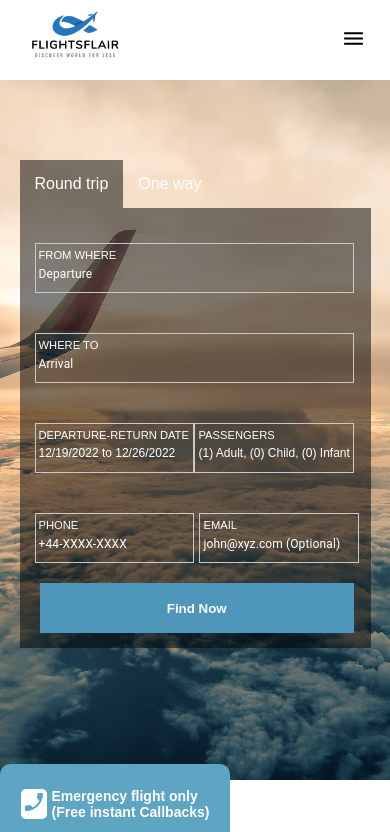
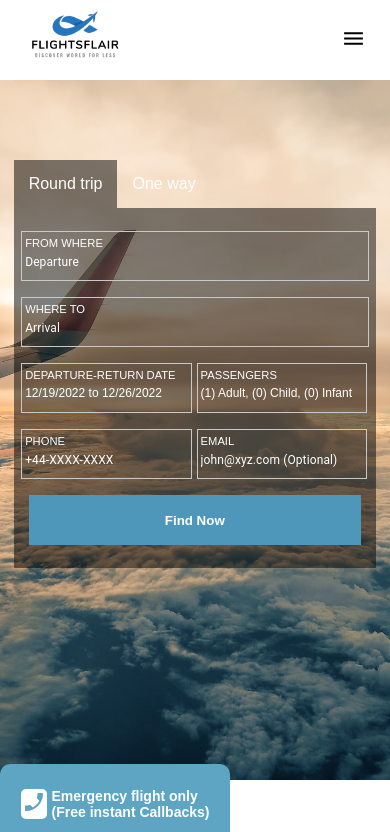
Before and after one commit to Afzal00786/flights-flair, a React (Create React App) app: page / in a window 390 px wide. Shown: the top 832 px of the page. Built offline with nearby package versions, Linux system fonts and the light colour scheme.

Commit message:
push ui changes

```diff
--- a/src/components/BookNow/BookNowFlightDetails.jsx
+++ b/src/components/BookNow/BookNowFlightDetails.jsx
@@ -7,7 +7,6 @@ import TripForm from "../TripForm";
 
 import "./bookNow.css";
 function BookNowFlightDetails() {
-  const responsive = window.innerWidth > 700;
   const location = useLocation();
   const { pathname } = useLocation();
 
--- a/src/components/BookNow/index.jsx
+++ b/src/components/BookNow/index.jsx
@@ -118,10 +118,9 @@ function BookNow() {
             modules={[Pagination, Navigation]}
             className="mySwiper"
           >
-            {bookCard.map((data) => {
+            {bookCard.map((data, index) => {
               return (
-                <SwiperSlide>
-                  <div>
+                <SwiperSlide key={index}>
                   <div
                     onClick={() =>
                       navigation("/booknowflightdetails", { state: data })
@@ -141,7 +140,6 @@ function BookNow() {
                     <div className="book_Card_price">{data.price}</div>
                     <div className="book_Card_order">{data.order}</div>
                   </div>
-                  </div>
                 </SwiperSlide>
               );
             })}
--- a/src/components/Footer/index.jsx
+++ b/src/components/Footer/index.jsx
@@ -97,9 +97,10 @@ const Footer = () => {
             >
               Booking Terms
             </div>
-            {bookCard.map((data) => {
+            {bookCard.map((data, index) => {
               return (
                 <div
+                  key={index}
                   className="footer_servives_items"
                   onClick={() =>
                     navigation("/BookNowFlightDetails", { state: data })
--- a/src/components/Home/index.jsx
+++ b/src/components/Home/index.jsx
@@ -14,7 +14,6 @@ const Home = () => {
       <MetaData title="Flightsflair - Cheap flight from UK to Pakistan,Karachi,Lahore,Islamaba..." />
       <NavBar />
       <Banner />
-
       <BookNow />
       <PakistanFlights />
       <DubaiHolidays />
--- a/src/components/Navbar/index.jsx
+++ b/src/components/Navbar/index.jsx
@@ -336,7 +336,7 @@ const NavBar = ({ styling }) => {
                 }}
                 className="nav_bar_rig_title2"
               >
-                Lines open 24/7
+                Lines Open 24 Hours 7 Days A Week
               </div>
             </div>
           </div>
--- a/src/components/TripForm/DateRangeComp.jsx
+++ b/src/components/TripForm/DateRangeComp.jsx
@@ -66,10 +66,7 @@ const DateRangeComp = ({
     <div className="calendarWrap">
       {selectTripDate === "Round Trip" ? (
         <>
-          <div
-            className={styling ? "bookNowContainer" : "container"}
-            style={{ height: 50 }}
-          >
+          <div>
             <div
               className="main_text"
               style={{ color: styling ? "black" : "white" }}
@@ -90,12 +87,14 @@ const DateRangeComp = ({
                 "MM/dd/yyyy"
               )}`}
               readOnly
-              className="inputBox"
               onClick={() => setOpen((open) => !open)}
               name="date"
             />
             {validationDate && (
-              <div style={{ marginTop: 20 }} className="error">
+              <div
+                style={{ marginTop: 13 }}
+                className={styling ? "styling_error" : "error"}
+              >
                 This field is required.
               </div>
             )}
@@ -128,10 +127,7 @@ const DateRangeComp = ({
       ) : (
         <div ref={refOne}>
           <>
-            <div
-              className={styling ? "bookNowContainer" : "container"}
-              style={{ height: 50 }}
-            >
+            <div>
               <div
                 className="main_text"
                 style={{ color: styling ? "black" : "white" }}
@@ -145,7 +141,7 @@ const DateRangeComp = ({
                   borderWidth: 0,
                   marginTop: 5,
                   fontSize: 12,
-                  minWidth: 180,
+                  width: "100%",
                 }}
                 value={calendar}
                 readOnly
@@ -153,7 +149,10 @@ const DateRangeComp = ({
                 onClick={() => setOpen((open) => !open)}
               />
               {validationDate && (
-                <div style={{ marginTop: 20 }} className="error">
+                <div
+                  style={{ marginTop: 13 }}
+                  className={styling ? "styling_error" : "error"}
+                >
                   This field is required.
                 </div>
               )}
--- a/src/components/TripForm/form.css
+++ b/src/components/TripForm/form.css
@@ -5,7 +5,7 @@
   justify-content: center;
 }
 .fieldsContainer {
-  width: 90%;
+  width: 93%;
   height: 100%;
 }
 .container {
@@ -15,7 +15,6 @@
   /* font-family: work sans; */
   margin-top: 20px;
   margin-bottom: 20px;
-  margin-left: 5px;
   height: 50px;
   padding-left: 3px;
   color: white;
@@ -26,8 +25,6 @@
   font-size: 0.7rem;
   color: black;
   /* font-family: work sans; */
-  margin-top: 10px;
-  margin-bottom: 10px;
   height: 50px;
   padding-left: 3px;
 }
@@ -43,6 +40,13 @@
   color: red;
 }
 .mainPassengers {
+  margin-top: 20px;
+  background-color: white;
+  width: 250px;
+  border: 0.2rem solid #468dc7;
+  z-index: 1;
+}
+.book_now_mainPassenger {
   margin-top: 20px;
   background-color: white;
   width: 250px;
@@ -186,7 +190,7 @@
   font-weight: 600;
 }
 .date_field {
-  width: 600px;
+  width: 550px;
   border: 0.1rem solid rgb(208, 208, 208);
 }
 @media screen and (width<600px) {
@@ -228,11 +232,24 @@
     z-index: 1;
     margin-left: -80px;
   }
+  .container {
+    border: 0.1rem solid #c9c9c9;
+    width: 100%;
+    font-size: 0.7rem;
+    /* font-family: work sans; */
+    margin-top: 20px;
+    margin-bottom: 20px;
+    margin-right: 3px;
+    height: 50px;
+    padding-left: 3px;
+    color: white;
+  }
 }
-@media screen and (width<400px) {
+
+@media screen and (width<320px) {
   .date_field {
     width: 330px;
-    margin-left: -25px;
+    /* margin-left: -25px; */
   }
 }
 input::-webkit-outer-spin-button,
@@ -301,9 +318,12 @@ input {
   display: flex;
 }
 .error {
-  margin-top: 10px;
-  margin-bottom: -20px;
+  margin-top: 5px;
   color: red;
+}
+.styling_error {
+  color: red;
+  margin-top: 5px;
 }
 .main_text {
   padding-top: 5px;
--- a/src/components/TripForm/index.jsx
+++ b/src/components/TripForm/index.jsx
@@ -252,14 +252,21 @@ const Contact = ({ fromImg, styling }) => {
                 width: "100%",
                 paddingBottom: 15,
                 paddingTop: 15,
-                paddingLeft: 10,
-                paddingRight: 10,
+                paddingLeft: 5,
+                paddingRight: 5,
               }}
             >
               <Grid
+                item
+                style={{
+                  marginBottom: 8,
+                  marginTop: 8,
+                  marginRight: 2.5,
+                  marginLeft: 2.5,
+                }}
                 md={styling ? 12 : 1.7}
                 sm={3.7}
-                xs={11.6}
+                xs={11.9}
                 className={styling ? "bookNowContainer" : "container"}
               >
                 <legend className="main_text">FROM WHERE</legend>
@@ -278,7 +285,9 @@ const Contact = ({ fromImg, styling }) => {
                   placeholder="Departure"
                 />
                 {validationTo && (
-                  <div className="error">This field is required.</div>
+                  <div className={styling ? "styling_error" : "error"}>
+                    This field is required.
+                  </div>
                 )}
                 {autoCompleteFrom ? (
                   <div ref={refOne} className="auto_complete_form">
@@ -316,9 +325,16 @@ const Contact = ({ fromImg, styling }) => {
               </Grid>
 
               <Grid
+                item
+                style={{
+                  marginBottom: 8,
+                  marginTop: 8,
+                  marginRight: 2.5,
+                  marginLeft: 2.5,
+                }}
                 md={styling ? 12 : 1.7}
                 sm={3.7}
-                xs={11.6}
+                xs={11.9}
                 className={styling ? "bookNowContainer" : "container"}
               >
                 <legend className="main_text">WHERE TO</legend>
@@ -335,7 +351,9 @@ const Contact = ({ fromImg, styling }) => {
                 />
 
                 {validationFrom && (
-                  <div className="error">This field is required.</div>
+                  <div className={styling ? "styling_error" : "error"}>
+                    This field is required.
+                  </div>
                 )}
                 {autoCompleteTo ? (
                   <div ref={refOne} className="auto_complete_form">
@@ -371,7 +389,20 @@ const Contact = ({ fromImg, styling }) => {
                   </div>
                 ) : null}
               </Grid>
-              <Grid md={styling ? 12 : 1.7} sm={3.7} xs={5.8}>
+              <Grid
+                style={{
+                  marginBottom: 8,
+                  marginTop: 8,
+
+                  marginRight: 2.5,
+                  marginLeft: 2.5,
+                }}
+                className={styling ? "bookNowContainer" : "container"}
+                item
+                md={styling ? 12 : 1.7}
+                sm={3.7}
+                xs={styling ? 11.9 : 5.8}
+              >
                 <DateRangeComp
                   styling={styling}
                   validationDate={validationDate}
@@ -381,9 +412,16 @@ const Contact = ({ fromImg, styling }) => {
                 />
               </Grid>
               <Grid
+                style={{
+                  marginBottom: 8,
+                  marginTop: 8,
+                  marginRight: 2.5,
+                  marginLeft: 2.5,
+                }}
+                item
                 md={styling ? 12 : 1.7}
                 sm={3.7}
-                xs={5.8}
+                xs={styling ? 11.9 : 5.8}
                 // style={{ marginLeft: 10 }}
                 className={styling ? "bookNowContainer" : "container"}
               >
@@ -412,7 +450,9 @@ const Contact = ({ fromImg, styling }) => {
                   <>
                     <div
                       ref={refOne}
-                      className="mainPassengers"
+                      className={
+                        styling ? "book_now_mainPassenger" : "mainPassengers"
+                      }
                       style={{
                         position: "absolute",
                       }}
@@ -482,9 +522,16 @@ const Contact = ({ fromImg, styling }) => {
               </Grid>
 
               <Grid
+                style={{
+                  marginBottom: 8,
+                  marginTop: 8,
+                  marginRight: 2.5,
+                  marginLeft: 2.5,
+                }}
+                item
                 md={styling ? 12 : 1.7}
                 sm={3.7}
-                xs={5.8}
+                xs={styling ? 11.9 : 5.8}
                 className={styling ? "bookNowContainer" : "container"}
               >
                 <legend className="main_text">PHONE</legend>
@@ -501,19 +548,28 @@ const Contact = ({ fromImg, styling }) => {
                   placeholder="+44-XXXX-XXXX"
                 />
                 {validationPhone && (
-                  <div className="error">This field is required.</div>
+                  <div className={styling ? "styling_error" : "error"}>
+                    This field is required.
+                  </div>
                 )}
               </Grid>
 
               <Grid
+                style={{
+                  marginBottom: 8,
+                  marginTop: 8,
+                  marginRight: 2.5,
+                  marginLeft: 2.5,
+                }}
+                item
                 md={styling ? 12 : 1.7}
                 sm={3.7}
-                xs={5.8}
+                xs={styling ? 11.9 : 5.8}
                 className={styling ? "bookNowContainer" : "container"}
               >
                 <legend className="main_text">EMAIL</legend>
                 <Input
-                  style={{ color: "white", fontSize: 12 }}
+                  style={{ color: styling ? "black" : "white", fontSize: 12 }}
                   type="email"
                   disableUnderline
                   name="email"
@@ -524,7 +580,16 @@ const Contact = ({ fromImg, styling }) => {
                   placeholder="john@xyz.com (Optional)"
                 />
               </Grid>
-              <Grid md={styling ? 12 : 1.4} sm={3} xs={12}>
+              <Grid
+                style={{
+                  marginBottom: 8,
+                  marginTop: 8,
+                }}
+                item
+                md={styling ? 12 : 1.4}
+                sm={3}
+                xs={11.9}
+              >
                 <button type="submit" className="find_now_button">
                   Find Now
                 </button>
```
Also changed, not shown: src/components/PakistanFlights/index.jsx (+5 -5 lines). Lines whose indentation alone changed are shown as unchanged.
